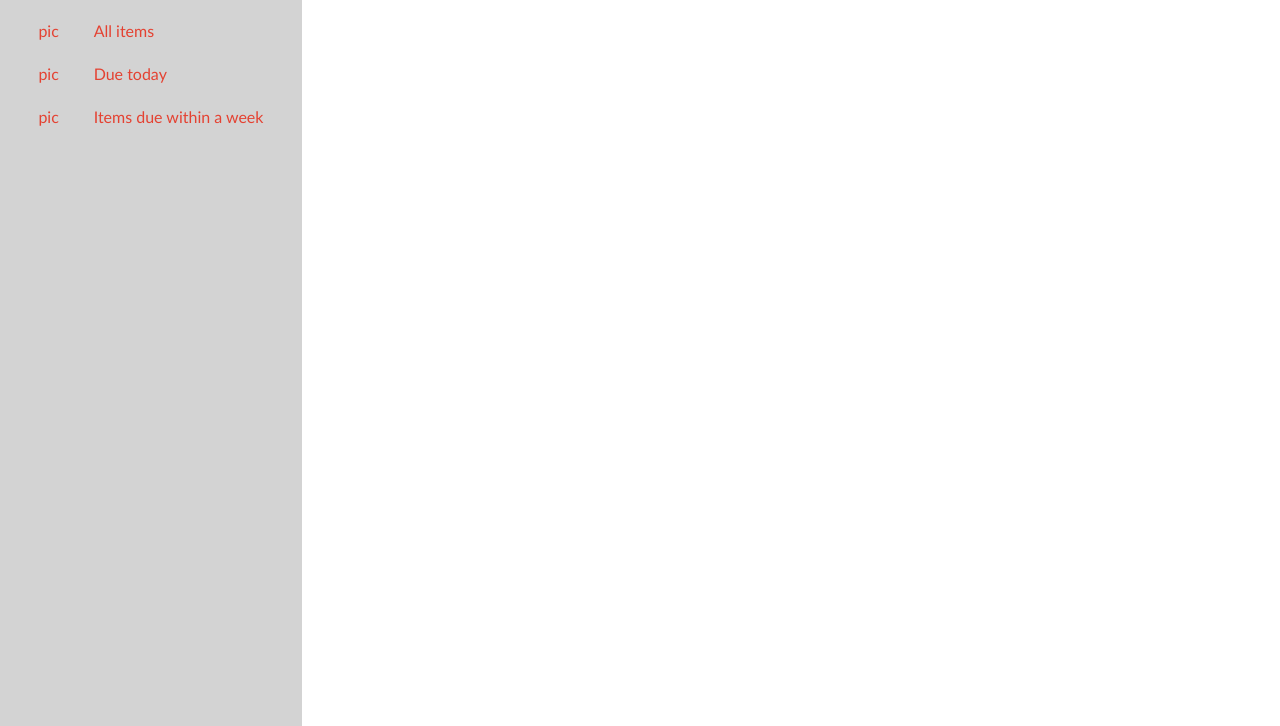
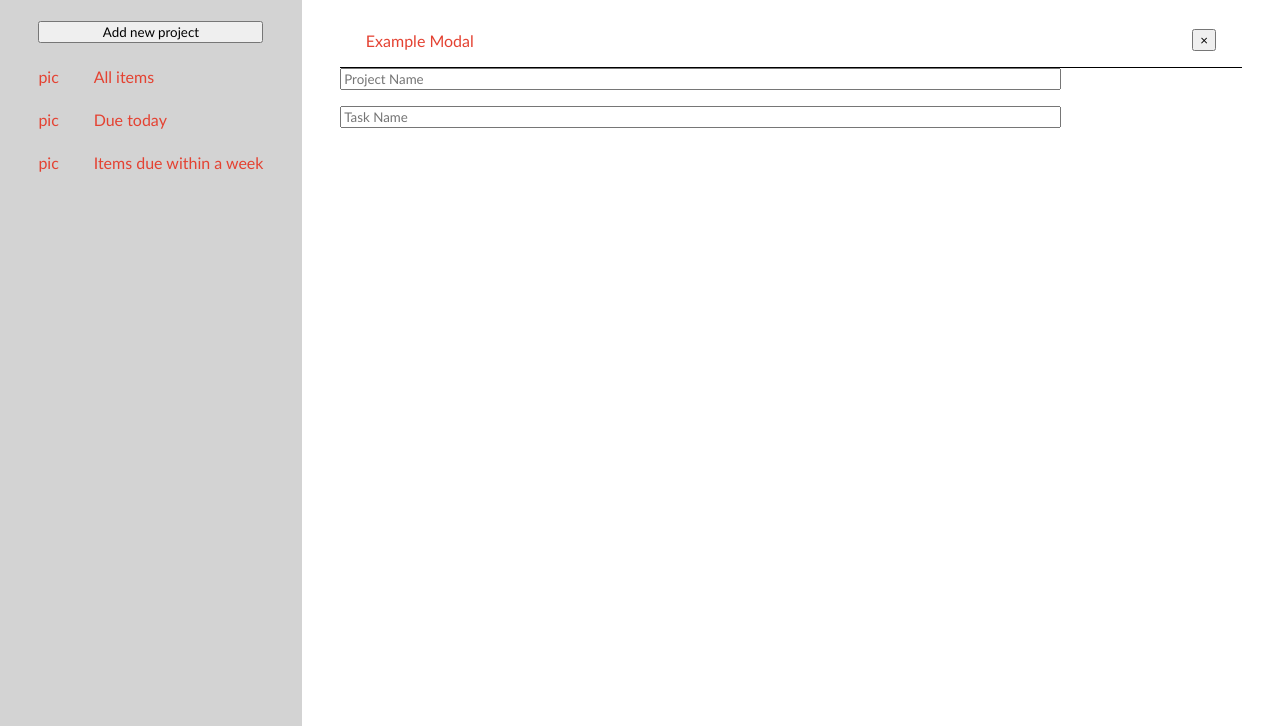
Before and after one commit to jbfink97/todo, a website built with webpack: page dist/index.html in a window 1280 px wide. Shown: the part 74-800 px from the top of the page. Built offline with nearby package versions, Linux system fonts and the light colour scheme.

Commit message:
worked on barebones/place holder modal

```diff
--- a/src/initialPage.js
+++ b/src/initialPage.js
@@ -4,6 +4,42 @@ export default function initialPage() {
 
     // Select content div to elements to and create header
     const content = document.getElementById('content');
+
+    // Placeholder Modal
+    const modalDiv = document.createElement('div');
+
+    const modalHeader = document.createElement('div');
+    modalHeader.classList.add('modalHeader');
+    const title = document.createElement('div');
+    title.classList.add('title');
+    title.textContent = 'Example Modal';
+    modalHeader.appendChild(title);
+
+    const closeButton = document.createElement('button');
+    closeButton.classList.add('closeButton');
+    closeButton.innerHTML = '&times;';
+    modalHeader.appendChild(closeButton);
+
+    modalDiv.appendChild(modalHeader);
+
+    const modalBody = document.createElement('div');
+    modalBody.classList.add('modalBody');
+
+    const projectForm = document.createElement('form');
+
+    const projectName = document.createElement('input');
+    projectName.id = 'projectName';
+    projectName.placeholder = 'Project Name';
+
+    const taskName = document.createElement('input');
+    taskName.id = 'taskName';
+    taskName.placeholder = 'Task Name';
+    projectForm.appendChild(projectName);
+    projectForm.appendChild(taskName);
+    modalBody.appendChild(projectForm);
+
+    modalDiv.appendChild(modalBody);
+
     const heading = document.createElement('h1');
     heading.textContent = 'To Do List!';
     heading.id = 'heading';
@@ -18,6 +54,11 @@ export default function initialPage() {
     sidebar.id = 'sidebar';
     main.appendChild(sidebar);
 
+    // Add button for new project
+    const addNewBtn = document.createElement('button');
+    addNewBtn.textContent = 'Add new project';
+    sidebar.appendChild(addNewBtn);
+
     // Adding info to sidebar
     const all = sidebarInfo('all', 'All items');
     sidebar.appendChild(all);
@@ -28,5 +69,8 @@ export default function initialPage() {
     const thisWeek = sidebarInfo('thisWeek', 'Items due within a week');
     sidebar.appendChild(thisWeek);
 
-
+    const display = document.createElement('div');
+    display.id = 'display';
+    main.appendChild(display);
+    display.appendChild(modalDiv);
 }
--- a/src/style.css
+++ b/src/style.css
@@ -42,6 +42,34 @@
     background-color: lightgrey;
 }
 
+.modal {
+    position: fixed;
+    top: 50%;
+    left: 50%;
+    transform: translate(-50%, -50%);
+    border: 1px solid black;
+    border-radius: 10px;
+    z-index: 10;
+    background-color: white;
+    width: 50vw;
+    max-width: 70%;
+}
+
+.modalHeader {
+    padding: 2vh 2vw;
+    display: flex;
+    justify-content: space-between;
+    align-items: center;
+    border-bottom: 1px solid black;
+}
+
+form{
+    display: flex;
+    width: 80%;
+    flex-direction: column;
+    row-gap: 2vh;
+}
+
 #display {
     padding: 2vh 3vw;
     flex-grow: 10;
```
Also changed, not shown: dist/main.js.
